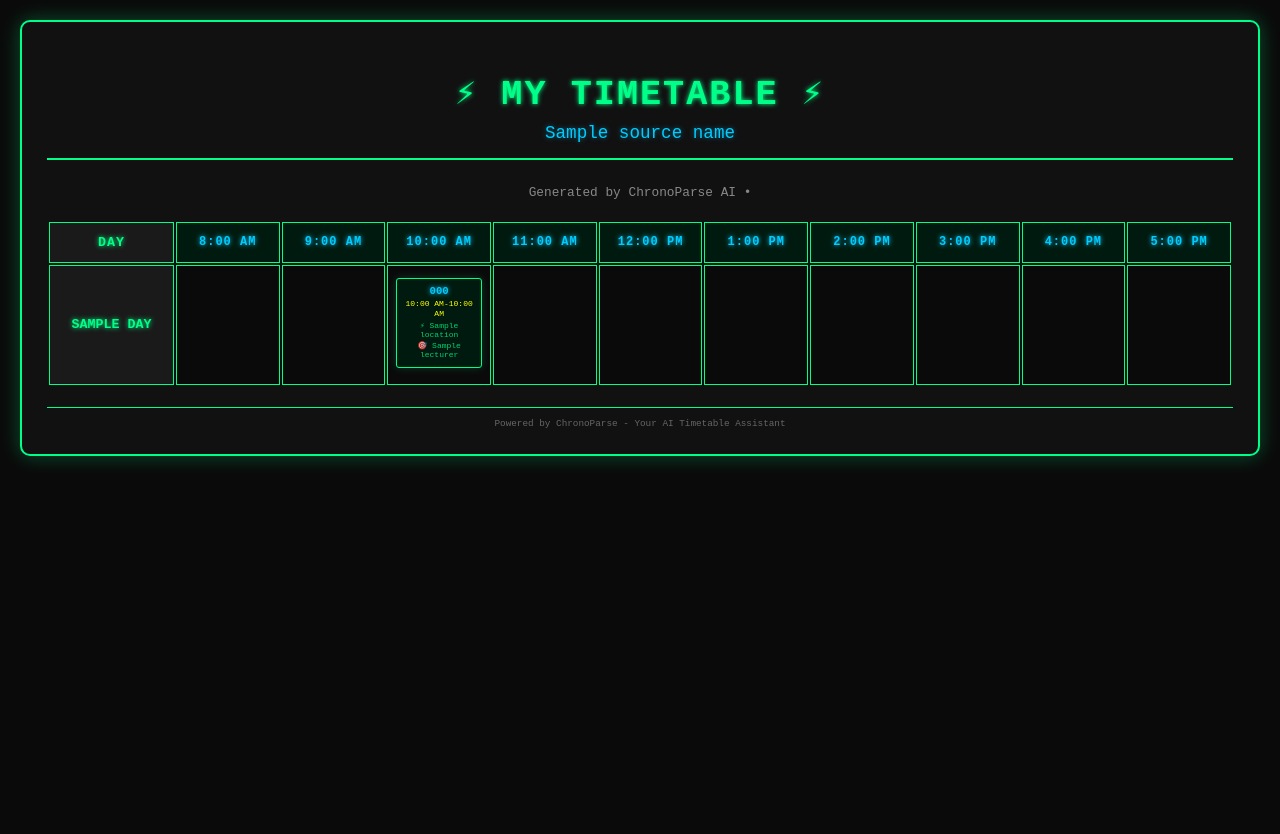
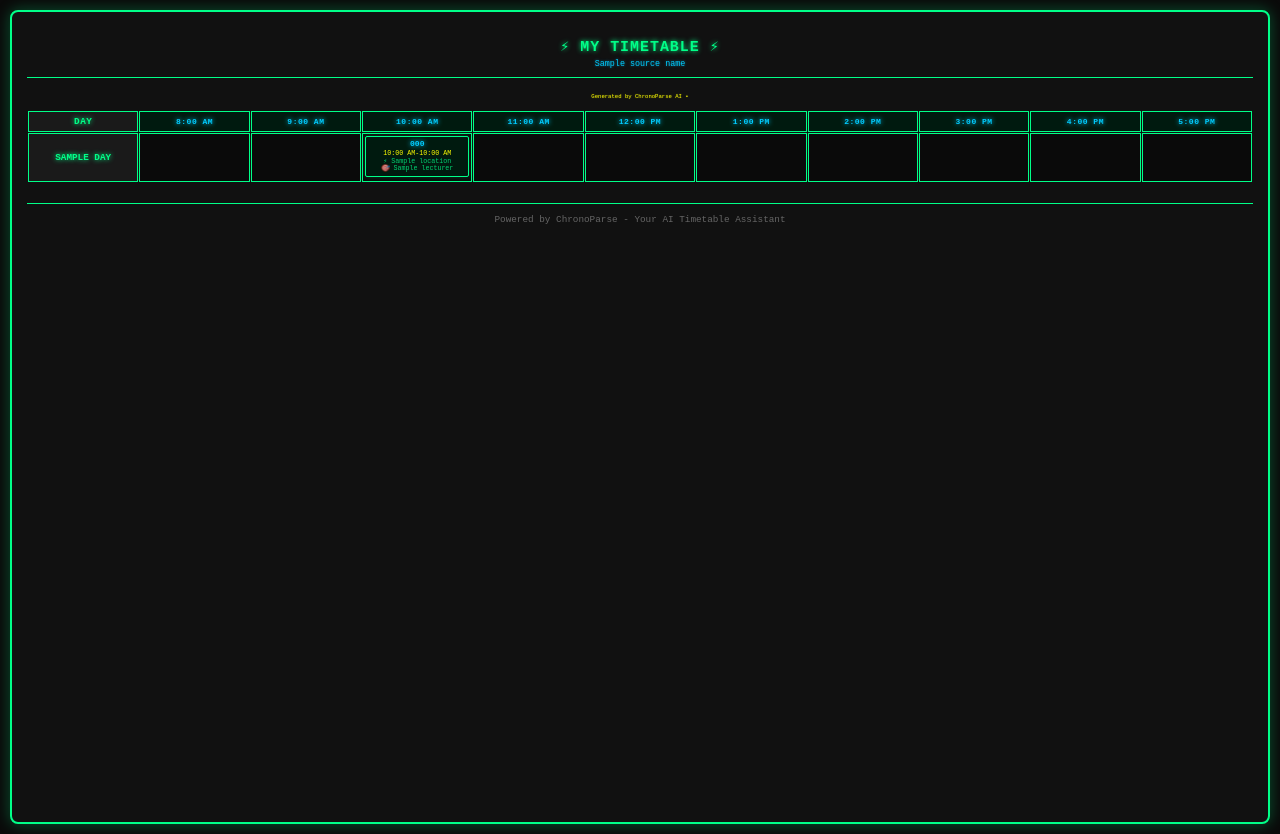
Before and after one commit to mhafiz71/chrono_parse, a Django app: template core/templates/core/timetable_pdf_neon.html in a window 1280 px wide. Before the commit the page ends 465 px from the top, so only its background shows below. Run offline with Django 5.2, Linux system fonts and the light colour scheme; the template is opened without the code that fills it: most values are stand-ins (such as "Sample title", 1, 10 or a date in 2020); parts of the project's set-up code (start-up, migrations or seed data) failed here and were passed over; some libraries are stand-ins or nearby versions.

Commit message:
Enhance timetable PDF templates for improved layout and readability; refactor event handling in views for better template access

```diff
--- a/chronopars/settings.py
+++ b/chronopars/settings.py
@@ -123,6 +123,11 @@ USE_TZ = True
 # https://docs.djangoproject.com/en/5.2/howto/static-files/
 
 STATIC_URL = 'static/'
+STATIC_URL = '/static/'
+STATIC_ROOT = BASE_DIR / 'static'
+STATICFILES_DIRS = [
+    BASE_DIR / "theme/static",
+]
 
 # Media files (user uploads)
 MEDIA_URL = '/media/'
--- a/core/templates/core/timetable_pdf_neon.html
+++ b/core/templates/core/timetable_pdf_neon.html
@@ -4,64 +4,69 @@
     <meta charset="utf-8">
     <title>Your Timetable - ChronoParse (Neon)</title>
     <style>
-        @page { size: A4 landscape; margin: 1cm; }
+        @page { size: A4 landscape; margin: 0.5cm; }
         body {
             font-family: "Courier New", "Monaco", monospace;
             color: #00ff88;
             background: #0a0a0a;
             margin: 0;
-            padding: 20px;
+            padding: 10px;
+            font-size: 7pt;
         }
 
         .container {
             background: #111;
             border: 2px solid #00ff88;
-            border-radius: 10px;
-            padding: 25px;
-            box-shadow: 0 0 20px rgba(0, 255, 136, 0.3);
+            border-radius: 8px;
+            padding: 15px;
+            box-shadow: 0 0 15px rgba(0, 255, 136, 0.3);
+            height: calc(100vh - 20px);
+            overflow: hidden;
         }
 
         .header {
             text-align: center;
-            margin-bottom: 25px;
-            border-bottom: 2px solid #00ff88;
-            padding-bottom: 15px;
+            margin-bottom: 15px;
+            border-bottom: 1px solid #00ff88;
+            padding-bottom: 8px;
         }
 
         h1 {
             color: #00ff88;
-            font-size: 2.2em;
+            font-size: 1.6em;
             font-weight: 700;
-            margin-bottom: 8px;
-            text-shadow: 0 0 10px rgba(0, 255, 136, 0.5);
-            letter-spacing: 2px;
+            margin-bottom: 4px;
+            text-shadow: 0 0 8px rgba(0, 255, 136, 0.5);
+            letter-spacing: 1px;
         }
 
         h2 {
             color: #00ccff;
             font-weight: 400;
-            font-size: 1.1em;
+            font-size: 0.9em;
             margin: 0;
-            text-shadow: 0 0 5px rgba(0, 204, 255, 0.5);
+            text-shadow: 0 0 3px rgba(0, 204, 255, 0.5);
         }
 
         .generated-info {
             text-align: center;
-            color: #888;
-            font-size: 0.8em;
-            margin-bottom: 20px;
+            color: #ffff00;
+            font-size: 0.6em;
+            margin-bottom: 10px;
+            text-shadow: 0 0 2px rgba(255, 255, 0, 0.3);
         }
 
         table {
             width: 100%;
             border-collapse: separate;
-            border-spacing: 2px;
+            border-spacing: 1px;
+            font-size: 6pt;
         }
 
         th, td {
-            padding: 12px 8px;
+            padding: 4px 3px;
             text-align: left;
-            font-size: 9pt;
+            font-size: 6pt;
             border: 1px solid #00ff88;
         }
 
@@ -69,10 +74,10 @@
             background: #001a0f;
             color: #00ff88;
             font-weight: 600;
-            font-size: 10pt;
+            font-size: 7pt;
             text-transform: uppercase;
-            letter-spacing: 1px;
-            text-shadow: 0 0 5px rgba(0, 255, 136, 0.5);
+            letter-spacing: 0.5px;
+            text-shadow: 0 0 3px rgba(0, 255, 136, 0.5);
         }
 
         .day-header {
@@ -80,9 +85,9 @@
             color: #00ff88;
             font-weight: 600;
             text-align: center;
-            width: 100px;
-            font-size: 10pt;
-            text-shadow: 0 0 5px rgba(0, 255, 136, 0.5);
+            width: 60px;
+            font-size: 7pt;
+            text-shadow: 0 0 3px rgba(0, 255, 136, 0.5);
         }
 
         .period-header {
@@ -90,50 +95,51 @@
             color: #00ccff;
             font-weight: 600;
             text-align: center;
-            min-width: 80px;
-            font-size: 9pt;
-            text-shadow: 0 0 5px rgba(0, 204, 255, 0.5);
+            min-width: 60px;
+            font-size: 6pt;
+            text-shadow: 0 0 3px rgba(0, 204, 255, 0.5);
         }
 
         .period-slot {
-            width: 80px;
+            width: 60px;
             vertical-align: top;
             background: #0a0a0a;
-            min-height: 50px;
+            min-height: 30px;
             text-align: center;
+            padding: 2px;
         }
 
         .event-card {
             background: #001a0f;
             color: #00ff88;
-            padding: 6px;
-            margin-bottom: 4px;
+            padding: 3px;
+            margin-bottom: 2px;
             border: 1px solid #00ff88;
-            border-radius: 3px;
-            box-shadow: 0 0 8px rgba(0, 255, 136, 0.2);
-            font-size: 7pt;
-            line-height: 1.2;
+            border-radius: 2px;
+            box-shadow: 0 0 5px rgba(0, 255, 136, 0.2);
+            font-size: 6pt;
+            line-height: 1.1;
         }
 
         .course-code {
             font-weight: 700;
-            font-size: 8pt;
-            margin-bottom: 2px;
+            font-size: 6pt;
+            margin-bottom: 1px;
             color: #00ccff;
-            text-shadow: 0 0 3px rgba(0, 204, 255, 0.5);
+            text-shadow: 0 0 2px rgba(0, 204, 255, 0.5);
         }
 
         .time {
-            font-size: 6pt;
+            font-size: 5pt;
             color: #ffff00;
-            margin-bottom: 2px;
+            margin-bottom: 1px;
             font-weight: 500;
         }
 
         .details {
-            font-size: 6pt;
+            font-size: 5pt;
             color: #00ff88;
-            margin-bottom: 1px;
+            margin-bottom: 0px;
             opacity: 0.8;
         }
 
```
Also changed, not shown: core/templates/core/timetable_pdf_grid.html (+5 -2 lines), core/templates/core/timetable_pdf_minimal.html (+35 -30 lines), core/templates/core/timetable_pdf_modern.html (+45 -43 lines), core/views.py (+14 -3 lines).
